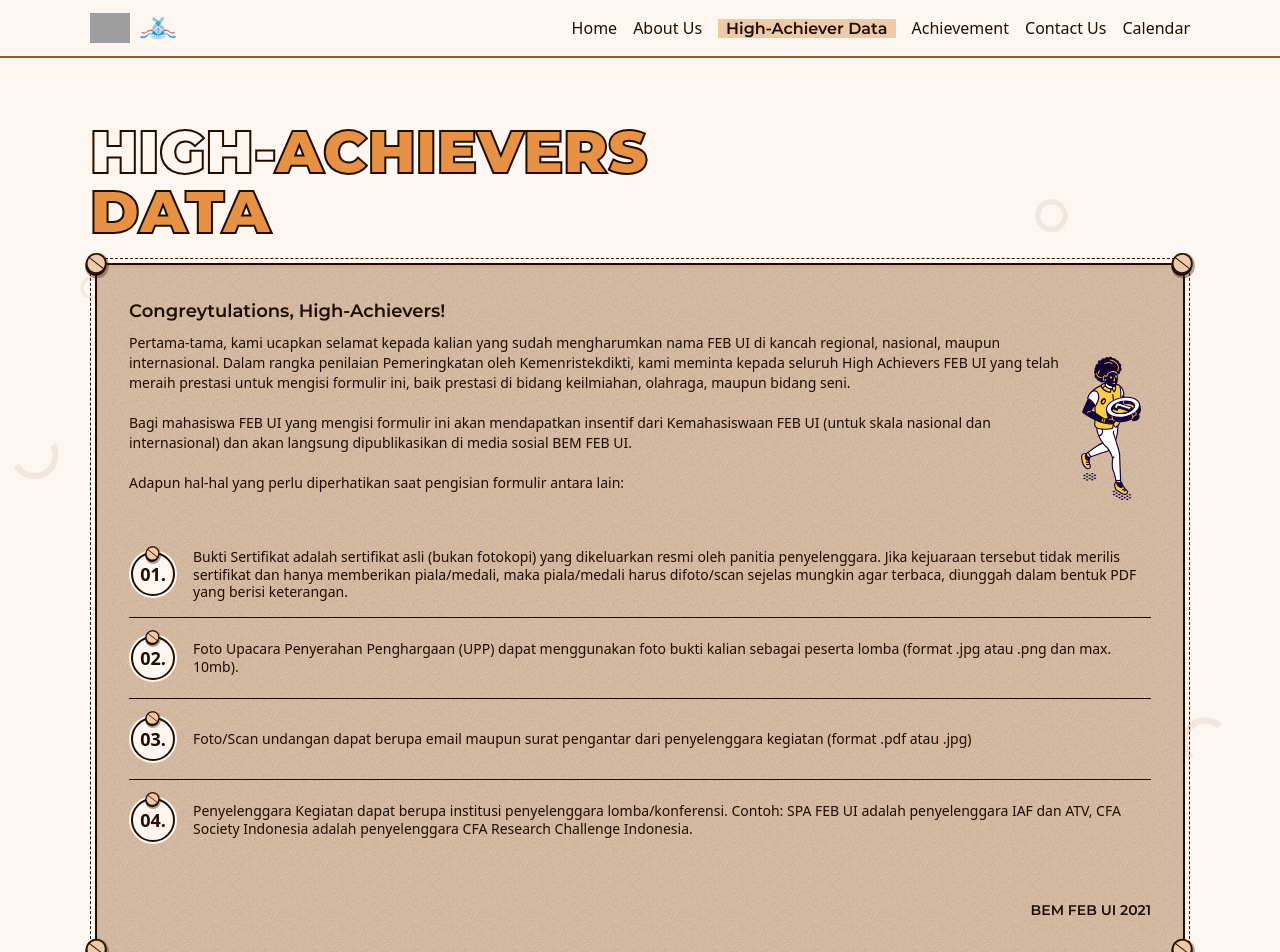
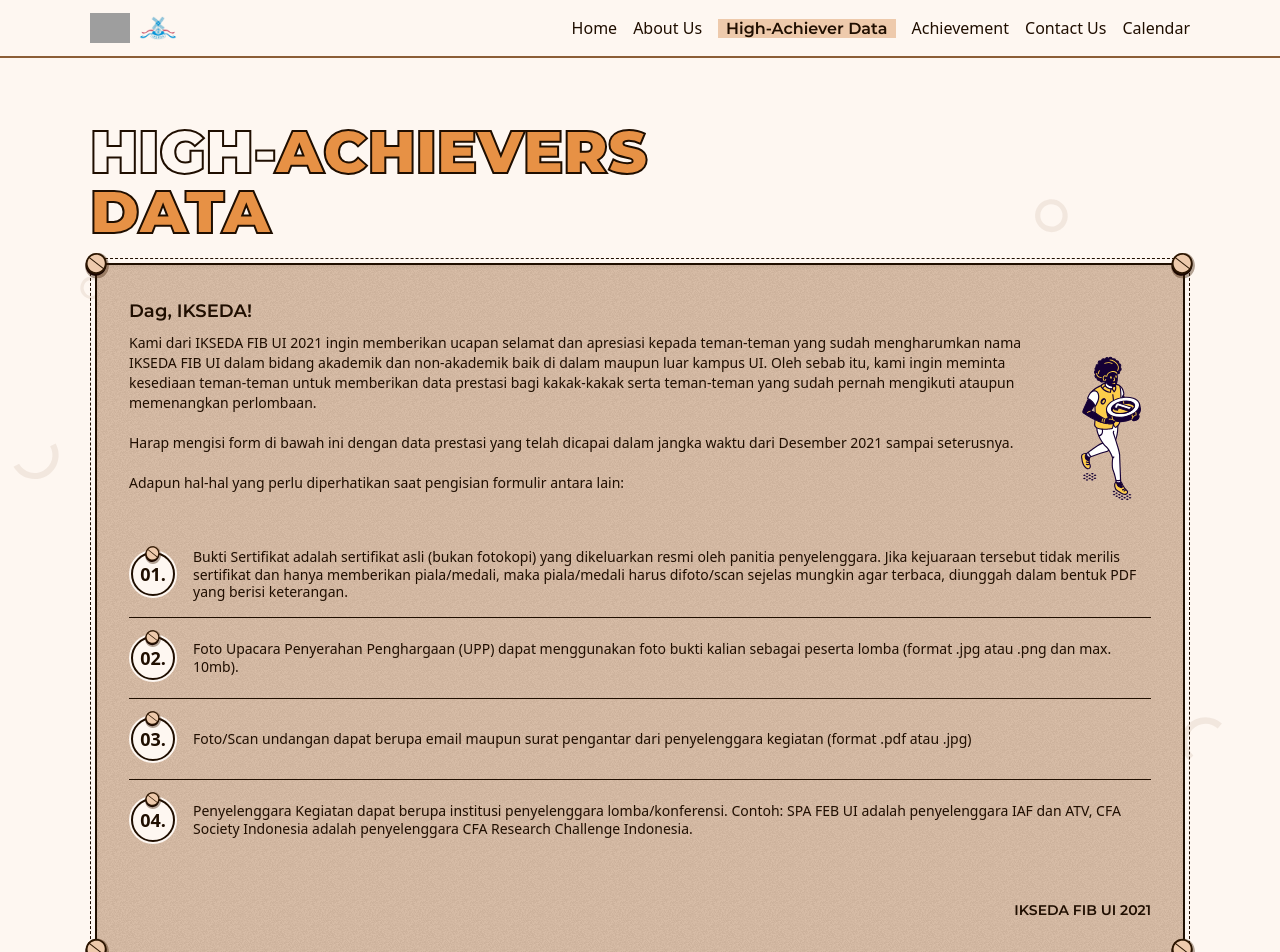
Before and after one commit to winatungmiharja/ikseda, a Next.js app: page /dataprestasi in a window 1280 px wide. Shown: the top 952 px of the page. Built offline with nearby package versions, Linux system fonts and the light colour scheme; grey boxes are pictures that could not be loaded; a web font is replaced by a local one.

Commit message:
feat: change description dataprestasi contact us

```diff
--- a/src/container/contact/MainSection.tsx
+++ b/src/container/contact/MainSection.tsx
@@ -45,7 +45,7 @@ export default function MainSection() {
             <div className='p-4 w-full bg-primary-300 border border-primary-900 shadow-md'>
               <InputContact />
             </div>
-            <p className='mt-8 ml-auto font-semibold'>Ikseda UI 2021</p>
+            <p className='mt-8 ml-auto font-semibold'>IKSEDA FIB UI 2021</p>
           </div>
         </div>
       </div>
--- a/src/container/dataprestasi/CoverSection.tsx
+++ b/src/container/dataprestasi/CoverSection.tsx
@@ -12,17 +12,15 @@ const highAchieverData: HighAchieverDataType = {
   desc: (
     <>
       <p>
-        Pertama-tama, kami ucapkan selamat kepada kalian yang sudah mengharumkan
-        nama FEB UI di kancah regional, nasional, maupun internasional. Dalam
-        rangka penilaian Pemeringkatan oleh Kemenristekdikti, kami meminta
-        kepada seluruh High Achievers FEB UI yang telah meraih prestasi untuk
-        mengisi formulir ini, baik prestasi di bidang keilmiahan, olahraga,
-        maupun bidang seni.
+        Kami dari IKSEDA FIB UI 2021 ingin memberikan ucapan selamat dan
+        apresiasi kepada teman-teman yang sudah mengharumkan nama IKSEDA FIB UI
+        dalam bidang akademik dan non-akademik baik di dalam maupun luar kampus
+        UI. Oleh sebab itu, kami ingin meminta kesediaan teman-teman untuk
+        memberikan data prestasi bagi kakak-kakak serta teman-teman yang sudah
+        pernah mengikuti ataupun memenangkan perlombaan.
         <br /> <br />
-        Bagi mahasiswa FEB UI yang mengisi formulir ini akan mendapatkan
-        insentif dari Kemahasiswaan FEB UI (untuk skala nasional dan
-        internasional) dan akan langsung dipublikasikan di media sosial BEM FEB
-        UI.
+        Harap mengisi form di bawah ini dengan data prestasi yang telah dicapai
+        dalam jangka waktu dari Desember 2021 sampai seterusnya.
         <br /> <br />
         Adapun hal-hal yang perlu diperhatikan saat pengisian formulir antara
         lain:
@@ -67,9 +65,7 @@ export default function CoverSection() {
           className='absolute right-0 bottom-0 w-6 translate-x-1/4 translate-y-1/4'
         />
         <div className='bg-paper grid grid-cols-1 gap-y-2 p-4 w-full text-sm border-2 border-primary-900 shadow-inner md:p-8'>
-          <p className='text-lg font-semibold'>
-            Congreytulations, High-Achievers!
-          </p>
+          <p className='text-lg font-semibold'>Dag, IKSEDA!</p>
           <div className='flex'>
             {highAchieverData.desc}
             <img
@@ -83,7 +79,7 @@ export default function CoverSection() {
               <SyaratItem key={i} id={i} syarat={syarat} />
             ))}
           </div>
-          <p className='mt-8 ml-auto font-semibold'>BEM FEB UI 2021</p>
+          <p className='mt-8 ml-auto font-semibold'>IKSEDA FIB UI 2021</p>
         </div>
       </div>
     </div>
--- a/src/container/dataprestasi/StepOneSection.tsx
+++ b/src/container/dataprestasi/StepOneSection.tsx
@@ -37,9 +37,9 @@ export default function StepOneSection({ setStep, step }: SectionType) {
     watch('line'),
     watch('npm'),
     watch('hp'),
-    watch('jurusan'),
-    watch('angkatan'),
-    watch('kegiatan'),
+    // watch('jurusan'),
+    // watch('angkatan'),
+    // watch('kegiatan'),
   ]);
 
   return (
@@ -91,7 +91,7 @@ export default function StepOneSection({ setStep, step }: SectionType) {
               validation={{ required: true, pattern: /^08\d{9,10}$/g }}
             />
           </div>
-          <div className='grid grid-cols-1 gap-2 md:grid-cols-3'>
+          {/* <div className='grid grid-cols-1 gap-2 md:grid-cols-3'>
             <SelectInput
               id='jurusan'
               label='Jurusan'
@@ -127,7 +127,7 @@ export default function StepOneSection({ setStep, step }: SectionType) {
                 </option>
               ))}
             </SelectInput>
-          </div>
+          </div> */}
 
           <div className='mt-auto ml-auto'>
             <Button type='submit' icon={<AiOutlineArrowRight size={20} />}>
```
